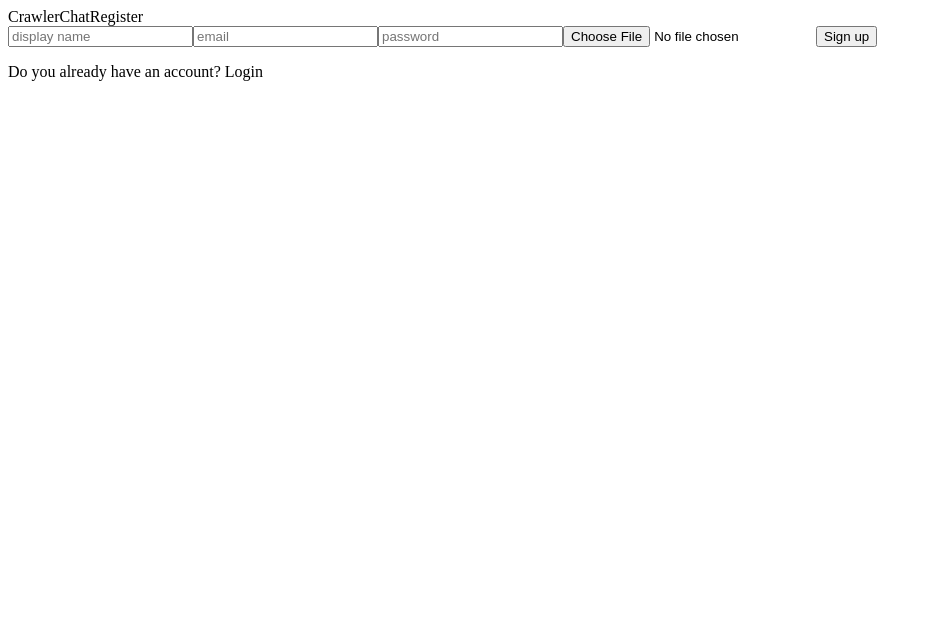
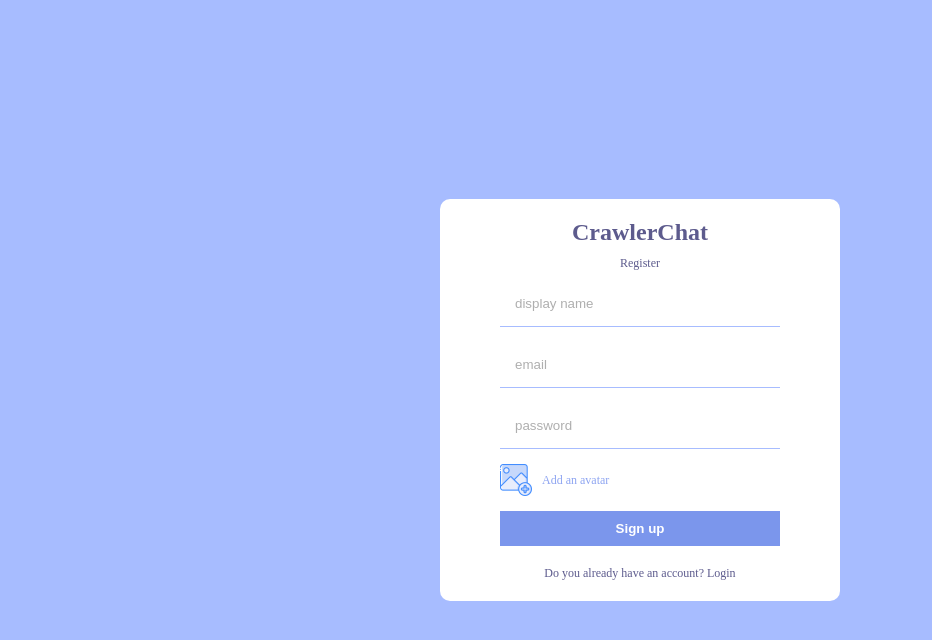
Before and after one commit to savelyevresearch/chat-app-react-firebase, a React (Create React App) app: page / in a window 1280 px wide. Shown: the top 640 px of the page, without its empty margins (0-932 px from the left). Built offline with nearby package versions, Linux system fonts and the light colour scheme.

Commit message:
The registration page has been designed

```diff
--- a/src/App.js
+++ b/src/App.js
@@ -1,4 +1,5 @@
 import Register from "./pages/Register";
+import "./style.scss"
 
 function App() {
   return (
--- a/src/pages/Register.jsx
+++ b/src/pages/Register.jsx
@@ -1,4 +1,5 @@
 import React from 'react'
+import AddAvatarIcon from '../assets/addAvatarIcon.png'
 
 const Register = () => {
   return (
@@ -10,7 +11,11 @@ const Register = () => {
                 <input type='text' placeholder='display name'/>
                 <input type='email' placeholder='email'/>
                 <input type='password' placeholder='password'/>
-                <input type='file' />
+                <input style={{display: 'none'}} type='file' id='file'/>
+                <label htmlFor='file'>
+                    <img src={AddAvatarIcon} alt=''/>
+                    <span>Add an avatar</span>
+                </label>
                 <button>Sign up</button>
             </form>
             <p>Do you already have an account? Login</p>
--- /dev/null
+++ b/src/style.scss
@@ -0,0 +1,78 @@
+* {
+    margin: 0px;
+    padding: 0px;
+}
+
+.formContainer {
+    background-color: #a7bcff;
+    height: 100vh;
+    display: flex;
+    align-items: center;
+    justify-content: center;
+
+    .formWrapper {
+        background-color: white;
+        padding: 20px 60px;
+        border-radius: 10px;
+        display: flex;
+        flex-direction: column;
+        gap: 10px;
+        align-items: center;
+
+        .logo {
+            color: #5d5b8d;
+            font-weight: bold;
+            font-size: 24px;
+        }
+
+        .title {
+            color: #5d5b8d;
+            font-size: 12px;
+        }
+
+        form {
+            display: flex;
+            flex-direction: column;
+            gap: 15px;
+
+            input {
+                padding: 15px;
+                border: none;
+                width: 250px;
+                border-bottom: 1px solid #a7bcff;
+
+                &::placeholder {
+                    color: rgb(175, 175, 175);
+                }
+            }
+
+            button {
+                background-color: #7b96ec;
+                color: white;
+                padding: 10px;
+                font-weight: bold;
+                border: none;
+                cursor: pointer;
+            }
+
+            label {
+                display: flex;
+                align-items: center;
+                gap: 10px;
+                color: #8da4f1;
+                font-size: 12px;
+                cursor: pointer;
+            }
+
+            img {
+                width: 32px;
+            }
+        }
+
+        p {
+            color: #5d5b8d;
+            font-size: 12px;
+            margin-top: 10px;
+        }
+    }
+}
```
Also changed, not shown: src/assets/addAvatarIcon.png (added).
